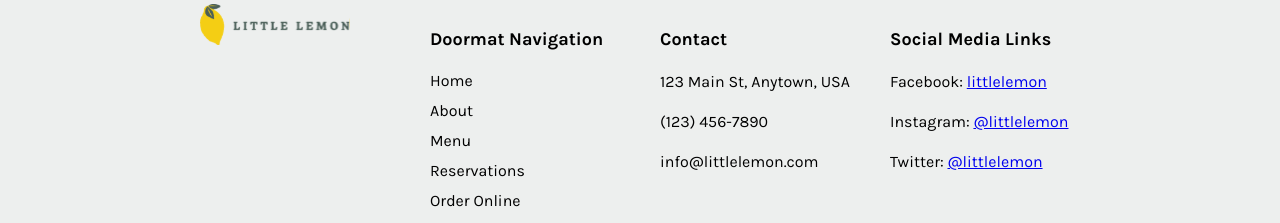
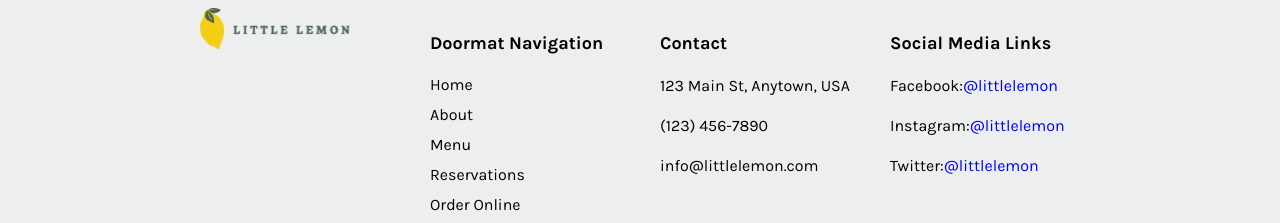
Before and after one commit to cedrusdang/portfoliofe, a React (Create React App) app: page /portfoliofe/login in a window 1280 px wide. Shown: the part 183-406 px from the top of the page. Built offline with nearby package versions, Linux system fonts and the light colour scheme; a web font is replaced by a local one.

Commit message:
add the home link to img, and fix the style of the footer

```diff
--- a/src/components/Footer.js
+++ b/src/components/Footer.js
@@ -28,10 +28,34 @@ const Footer = () => {
                 <p>info@littlelemon.com</p>
                 </div>
                 <div className="footer-social">
-                <h4>Social Media Links</h4>
-                <p>Facebook: <a href="https://www.facebook.com/littlelemon" target="_blank" rel="noopener noreferrer">littlelemon</a></p>
-                <p>Instagram: <a href="https://www.instagram.com/littlelemon" target="_blank" rel="noopener noreferrer">@littlelemon</a></p>
-                <p>Twitter: <a href="https://www.twitter.com/littlelemon" target="_blank" rel="noopener noreferrer">@littlelemon</a></p>
+                  <h4>Social Media Links</h4>
+                  <p>Facebook:
+                    <a href="https://www.facebook.com/littlelemon"
+                    target="_blank"
+                    rel="noopener noreferrer"
+                    style={{ textDecoration: 'none', color: 'blue' }}
+                    >
+                      @littlelemon
+                    </a>
+                  </p>
+                  <p>Instagram:
+                    <a href="https://www.instagram.com/littlelemon"
+                    target="_blank"
+                    rel="noopener noreferrer"
+                    style={{ textDecoration: 'none', color: 'blue' }}
+                    >
+                      @littlelemon
+                    </a>
+                  </p>
+                  <p>Twitter:
+                    <a href="https://www.twitter.com/littlelemon"
+                    target="_blank"
+                    rel="noopener noreferrer"
+                    style={{ textDecoration: 'none', color: 'blue' }}
+                    >
+                      @littlelemon
+                    </a>
+                  </p>
                 </div>
             </div>
         </div>
--- a/src/components/Nav.js
+++ b/src/components/Nav.js
@@ -1,10 +1,15 @@
 import './Nav.css';
 import { Link } from 'react-router-dom';
 
-export default function navigator(){
+export default function Navigator(){
     return(
         <div className="App-header">
-            <img src={`${process.env.PUBLIC_URL}/imgs/Logo.svg`} className="App-logo" alt="logo" loading="lazy" />
+            <Link to="/">
+                <img className="App-logo"
+                    alt="logo"
+                    loading="lazy"
+                    src={`${process.env.PUBLIC_URL}/imgs/Logo.svg`} />
+            </Link>
             <nav className='App-menu'>
             <ul>
                 <li><Link className="option" to="/">Home</Link></li>
```
